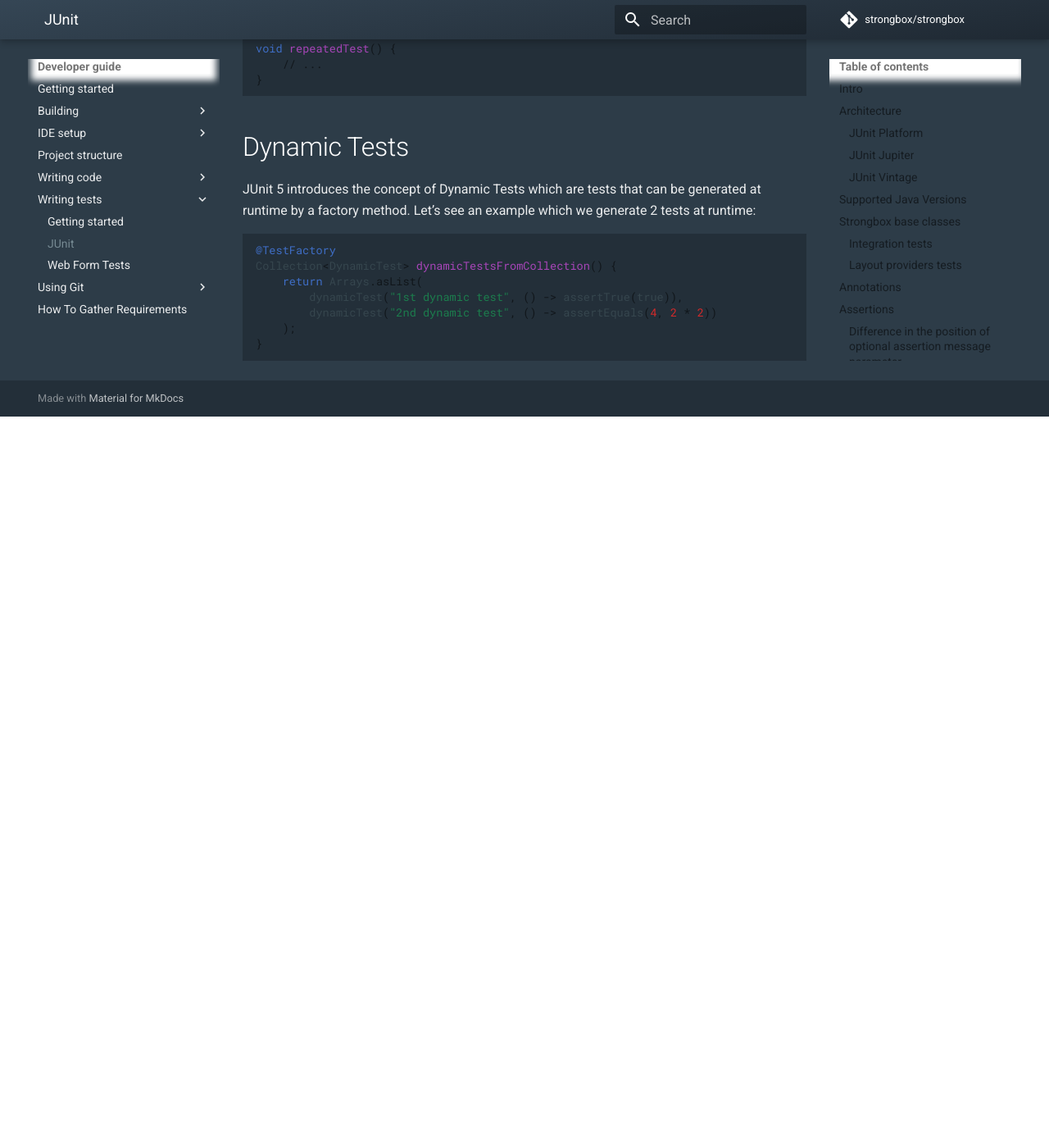
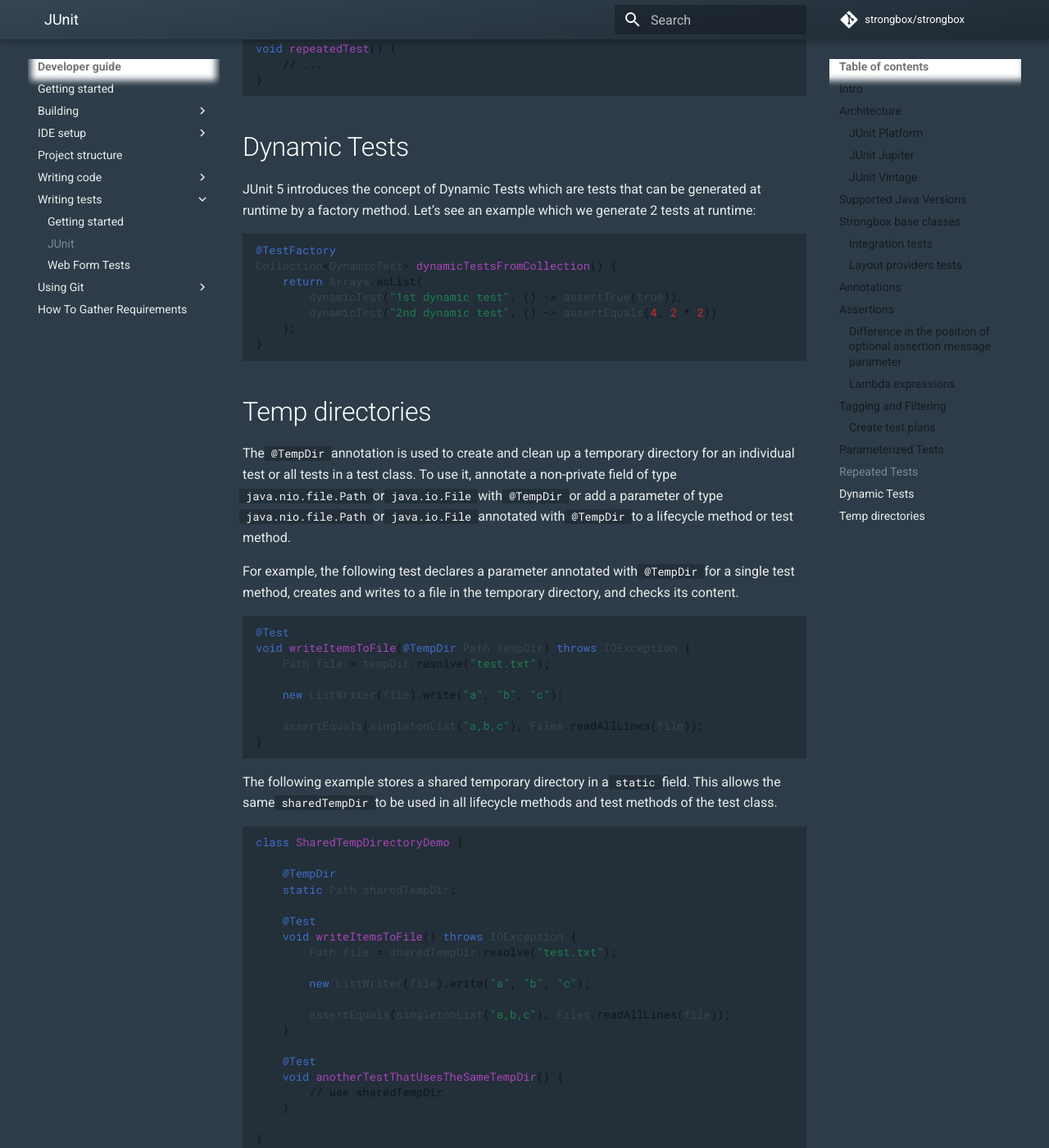
Before and after one commit to strongbox/strongbox-docs, an MkDocs documentation site: the page built from docs/developer-guide/junit-user-guide.md, in a window 1280 px wide and 1400 px high, scrolled down 6754 px. Shown: the whole window at 82% size. Built offline with MkDocs 1.6.1 and Material for MkDocs 9.7.7, drawn with Linux system fonts in a browser that asks for light colours; comment, search, counter and statistics services are not loaded; before the commit the page ends 7262 px from its top, so only the background shows below that.

Commit message:
Add @TempDir annotation usage for JUnit 5.

````diff
--- a/docs/developer-guide/junit-user-guide.md
+++ b/docs/developer-guide/junit-user-guide.md
@@ -257,3 +257,44 @@ Collection<DynamicTest> dynamicTestsFromCollection() {
     );
 }
 ```
+
+## Temp directories
+The `@TempDir` annotation is used to create and clean up a temporary directory for an individual test or all tests in a test class. To use it, annotate a non-private field of type `java.nio.file.Path` or `java.io.File` with `@TempDir` or add a parameter of type `java.nio.file.Path` or `java.io.File` annotated with `@TempDir` to a lifecycle method or test method.
+
+For example, the following test declares a parameter annotated with `@TempDir` for a single test method, creates and writes to a file in the temporary directory, and checks its content.
+
+```java
+@Test
+void writeItemsToFile(@TempDir Path tempDir) throws IOException {
+    Path file = tempDir.resolve("test.txt");
+
+    new ListWriter(file).write("a", "b", "c");
+
+    assertEquals(singletonList("a,b,c"), Files.readAllLines(file));
+}
+```
+
+The following example stores a shared temporary directory in a `static` field. This allows the same `sharedTempDir` to be used in all lifecycle methods and test methods of the test class.
+
+```java
+class SharedTempDirectoryDemo {
+
+    @TempDir
+    static Path sharedTempDir;
+
+    @Test
+    void writeItemsToFile() throws IOException {
+        Path file = sharedTempDir.resolve("test.txt");
+
+        new ListWriter(file).write("a", "b", "c");
+
+        assertEquals(singletonList("a,b,c"), Files.readAllLines(file));
+    }
+
+    @Test
+    void anotherTestThatUsesTheSameTempDir() {
+        // use sharedTempDir
+    }
+
+}
+```
````
